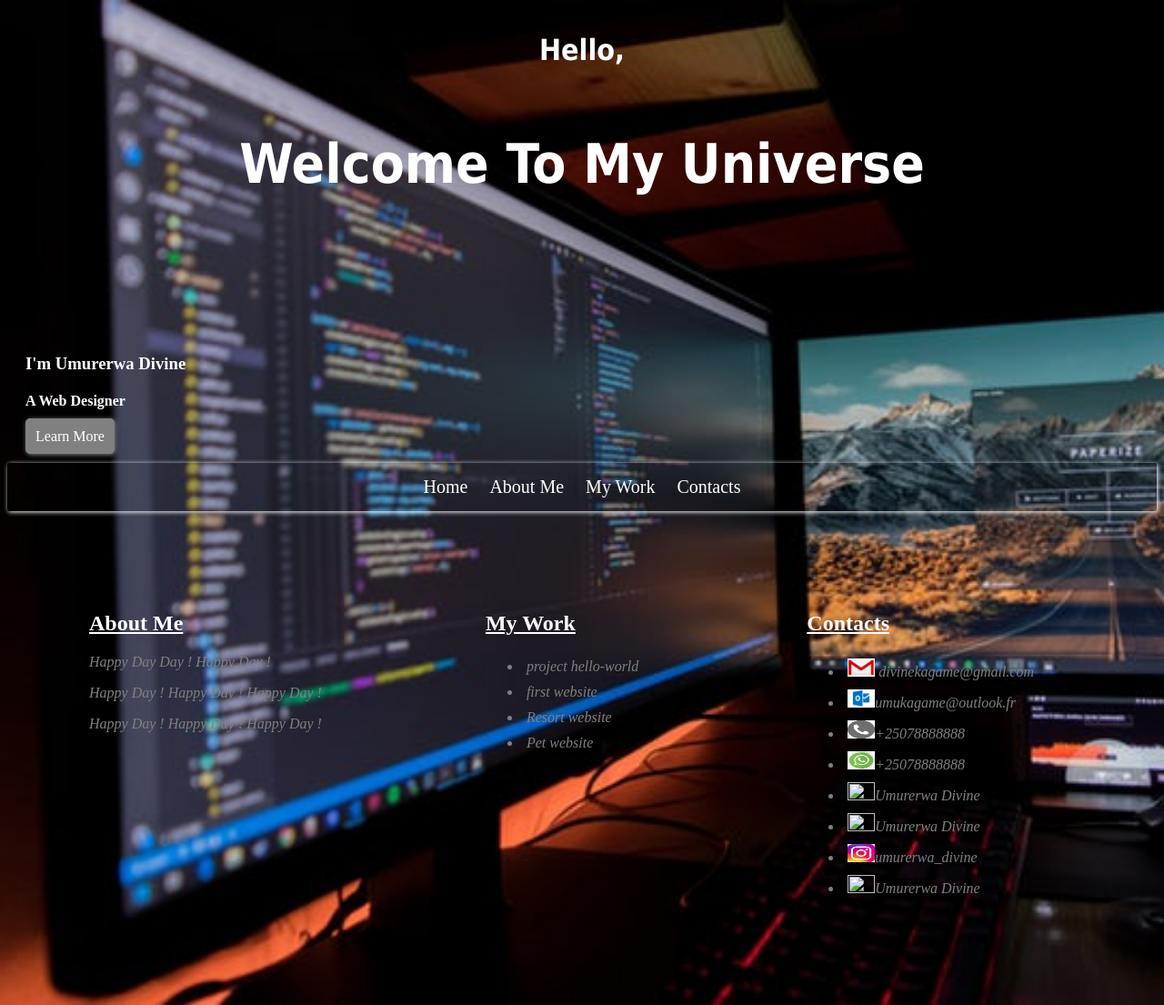
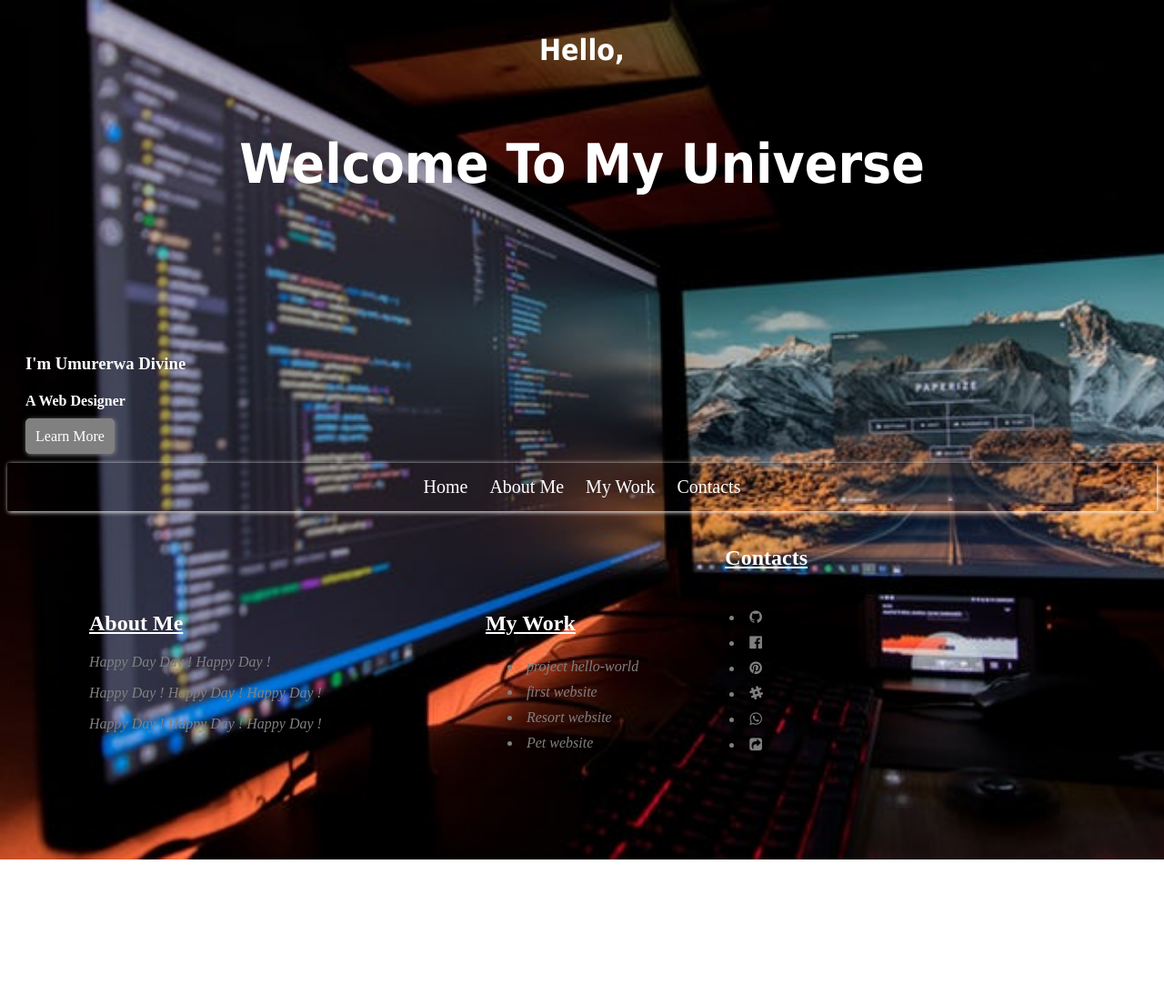
Before and after one commit to UmurerwaDivine/my-first-project, a plain HTML site: page index.html in a window 1280 px wide. Shown: the whole page at 91% size. After the commit the page ends 945 px from the top, so only its background shows below. Drawn offline with Linux system fonts and the light colour scheme; a script that the page names is missing.

Commit message:
added footer

```diff
--- a/portfolio.html
+++ b/index.html
@@ -7,6 +7,7 @@
     <meta name="viewport" content="width=device-width, initial-scale=1">
     <link rel="stylesheet" type="text/css" media="screen" href="style.css" />
     <script src="main.js"></script>
+    <link rel="stylesheet" href="https://cdnjs.cloudflare.com/ajax/libs/font-awesome/4.7.0/css/font-awesome.min.css">
  </head>
  <body>
     <div class="dvn">
@@ -53,21 +54,23 @@
          </ul>
 
         </div>
+        <footer>
 
-        <div class="second">
+         <div class="second">
            <h2 id="Contacts">Contacts</h2>
-           <ul>
-             <li><img src="img/gmail.jpeg"> divinekagame@gmail.com</li>
-             <li><img src="img/outlook.png">umukagame@outlook.fr</li>
-             <li><img src="img/phone.png">+25078888888</li>
-             <li><img src="img/whats.png">+25078888888</li>
-             <li><img src="img/face.png">Umurerwa Divine</li>
-             <li><img src="img/go.png">Umurerwa Divine</li>
-             <li><img src="img/insta.jpeg">umurerwa_divine</li>
-             <li><img src="img/pin.jpeg">Umurerwa Divine</li>
+
+             <i class="fa fa-instagram"></i></li>
+             <i class="fa fa-google-plus"></i></li>
+             <li><i class="fa fa-github"></i></li>
+             <li><i class="fa fa-facebook-official"></i></li>
+             <li><i class="fa fa-pinterest"></i></li>
+             <li><i class="fa fa-slack"></i></li>
+             <li><i class="fa fa-whatsapp"></i></li>
+             <li><i class="fa fa-share-square"></i></li>
 
             </ul>
-       </div>
+         </div>
+      </footer>
 
     </div>
  </body>
```
